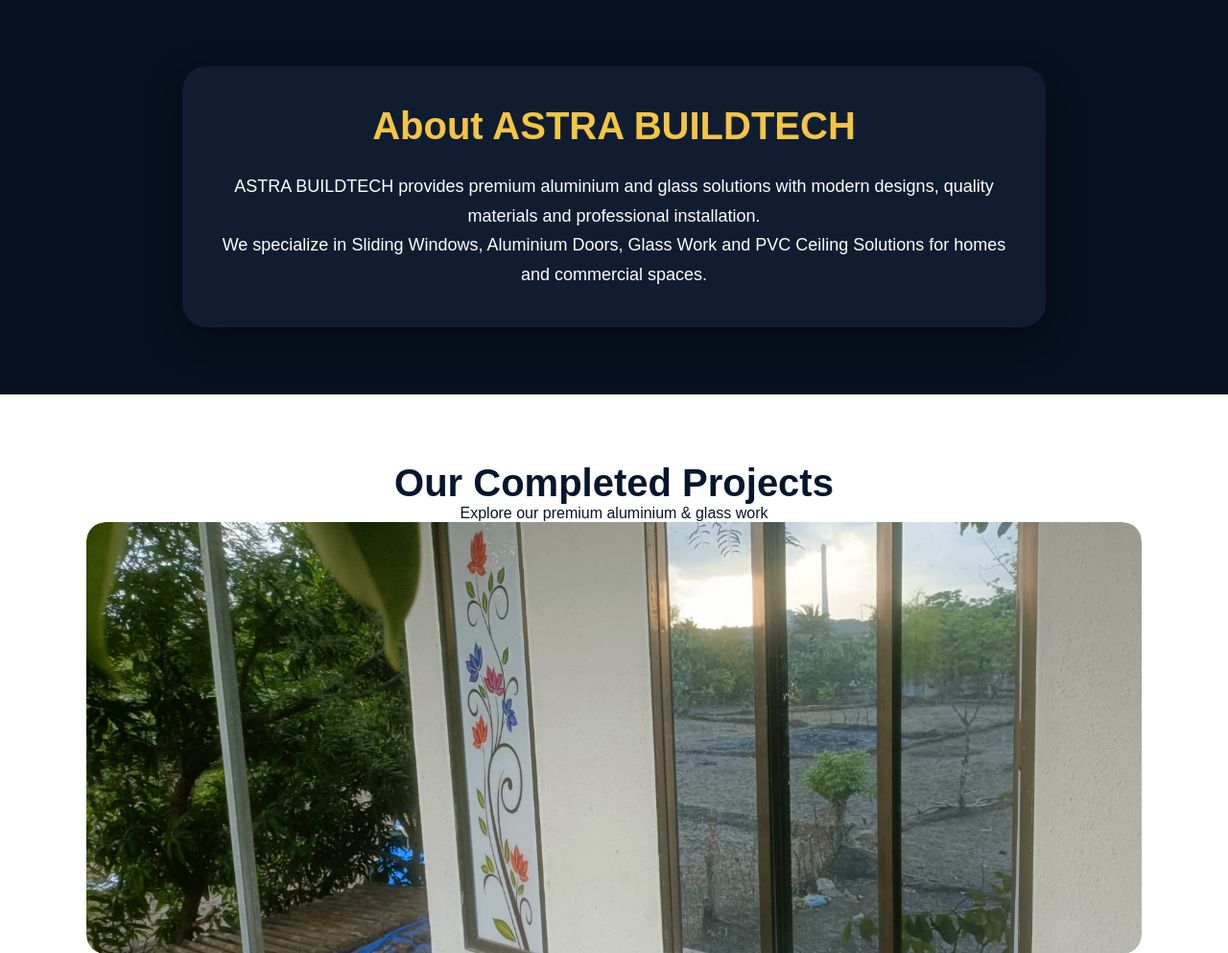
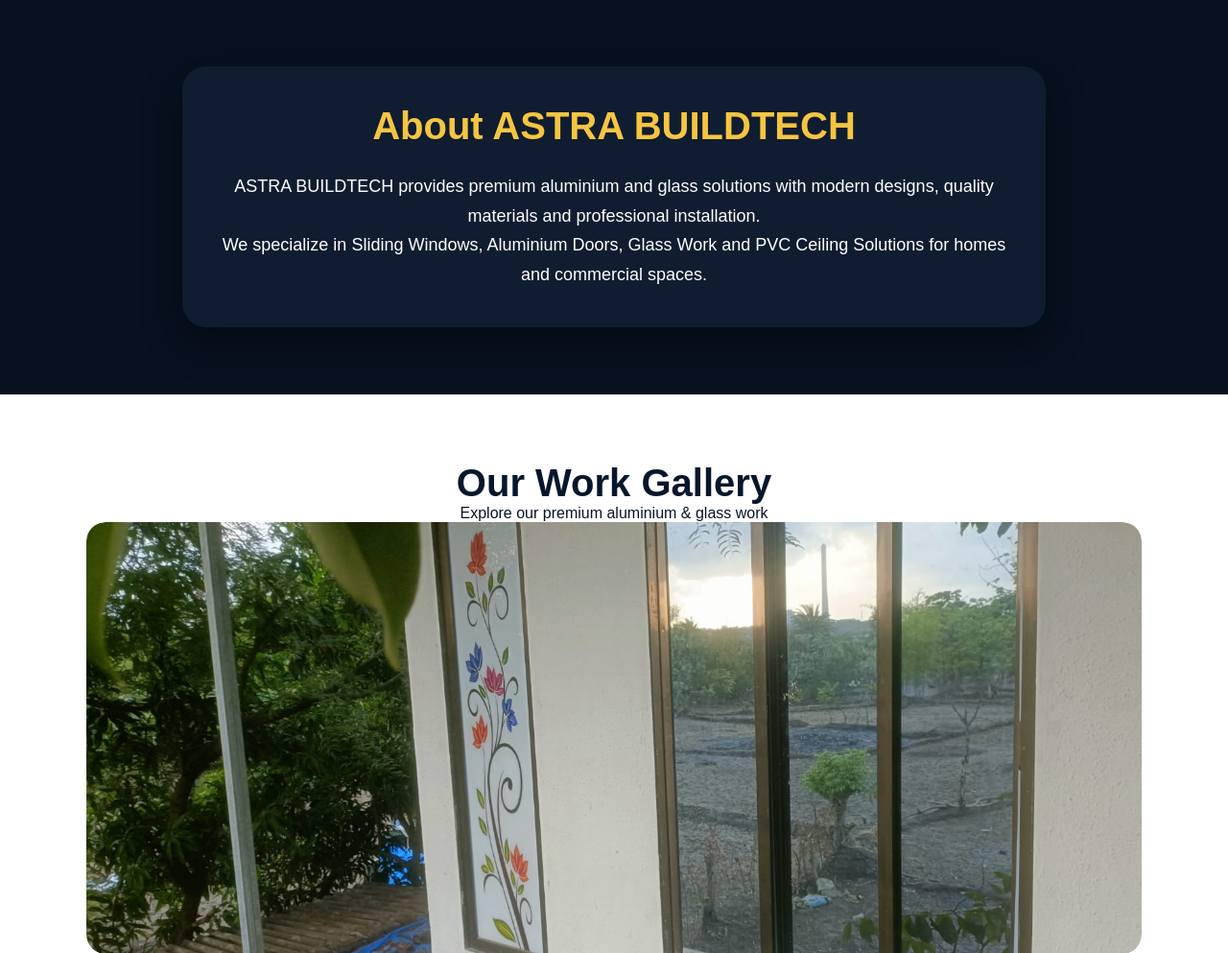
Before and after one commit to amitmac001-ui/ASTRA_BUILDTECH, a Django app: page / in a window 1280 px wide. Shown: the part 2965-3958 px from the top of the page at 96% size. Run offline with Django 5.2, Linux system fonts and the light colour scheme.

Commit message:
Update gallery section title

```diff
--- a/templates/index.html
+++ b/templates/index.html
@@ -870,7 +870,7 @@
 
 <section class="gallery" id="projects">
 
-<h1>Our Completed Projects</h1>
+<h1>Our Work Gallery</h1>
 
 <p>Explore our premium aluminium & glass work</p>
 
```
